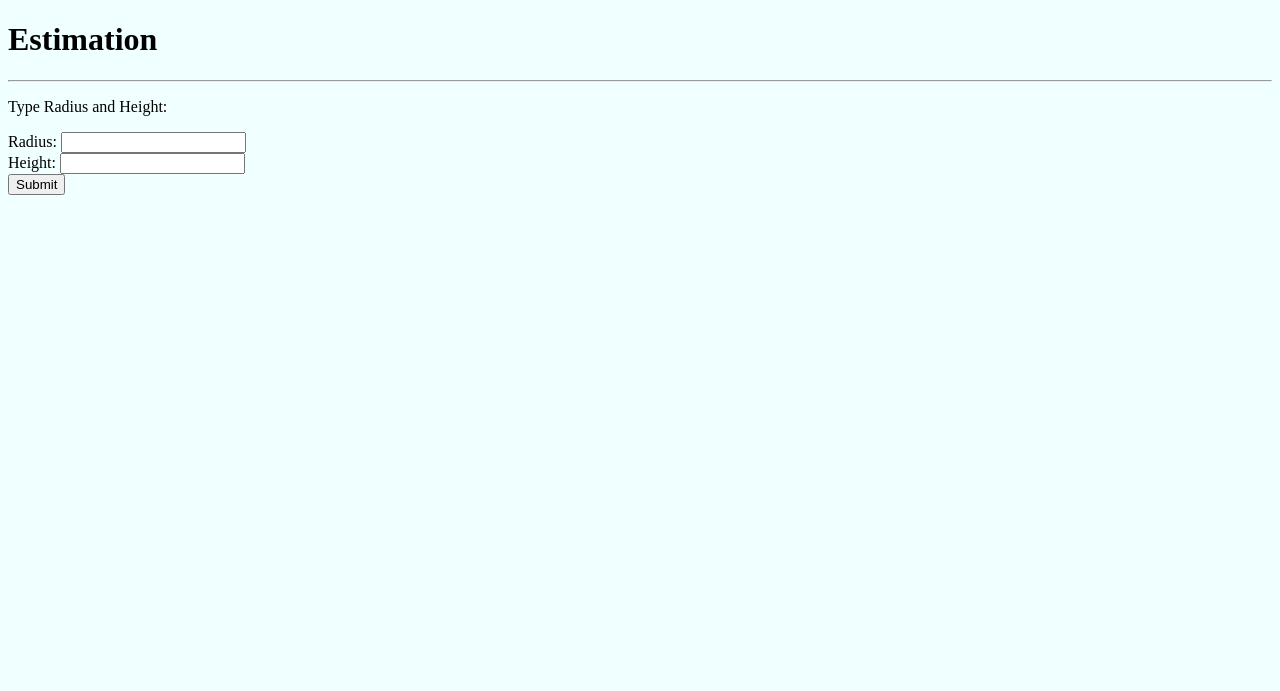
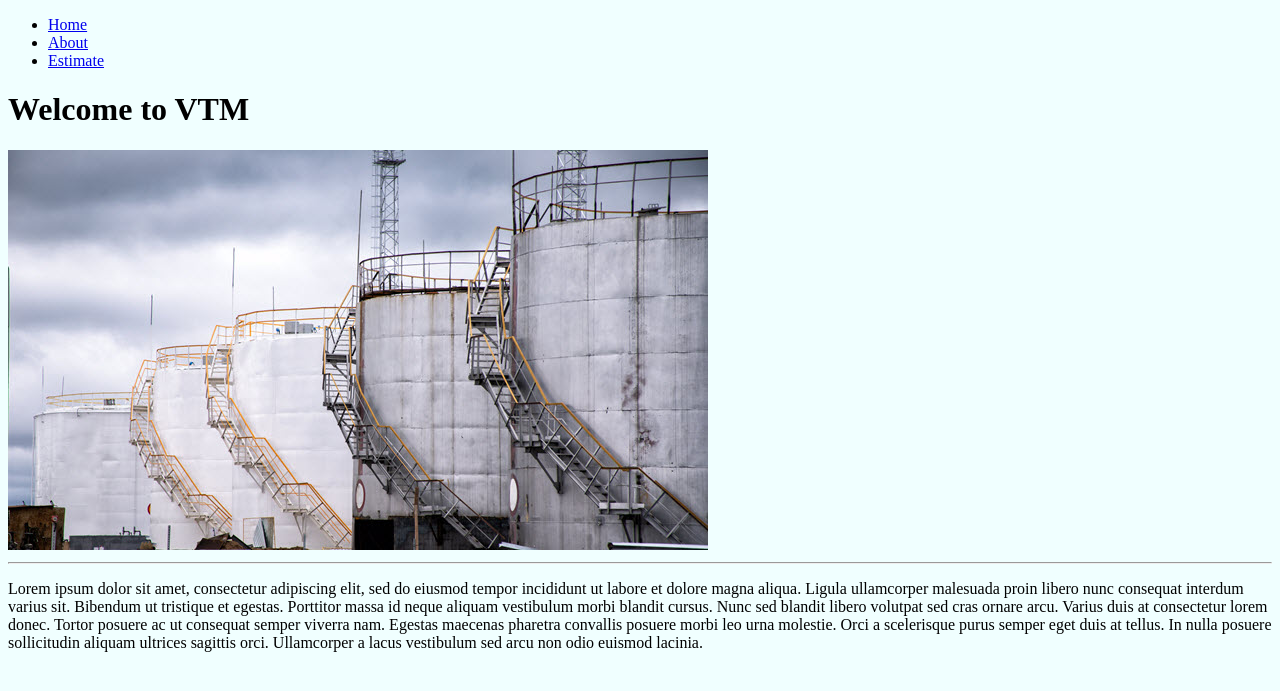
Before and after one commit to Keunjin-Yuk/vtm-site, a Flask app: page / in a window 1280 px wide. Shown: the top 691 px of the page. Run offline with Flask 2, Linux system fonts and the light colour scheme.

Commit message:
12th commit

```diff
--- a/app.py
+++ b/app.py
@@ -1,5 +1,5 @@
 from flask import Flask
-from flask import render_template
+from flask import render_template, redirect, request, url_for
 
 app = Flask(__name__)
 
@@ -7,14 +7,39 @@ app = Flask(__name__)
 def index():
     return render_template('index.html' , pageTitle='Flask Server Honme page')
 
-@app.route('/jin')
+@app.route('/about')
 def jin():
-    return render_template('jin.html', pageTitle='ALL About Jin')
+    return render_template('about.html', pageTitle='About VTM')
 
-@app.route('/estimate')
+@app.route('/estimate', methods=['POST','GET'])
 def estimate():
+    Estimate=''
+    if request.method == 'POST':
+        form=request.form
+        Radius = float(form['Radius'])
+        Height = float(form['Height'])
+        pi=3.14
 
-    return render_template('estimate.html', pageTitle='Estimation')
+        tanktoparea=pi*(Radius*Radius)
+
+        tanksidearea= 2*(pi*(Radius*Height))
+
+        totalarea= tanktoparea+tanksidearea
+
+        inchtosq= totalarea/144
+
+        materialcost=25
+        totalmaterialcost=materialcost*inchtosq
+
+        laborcost=15
+        totallaborcost=laborcost*inchtosq
+
+        Estimate = totalmaterialcost + totallaborcost
+
+        #return redirect(url_for('index'))
+        return render_template('estimate.html', pageTitle='Estimation',Estimate=Estimate)
+    #return redirect(url_for('estimate'))
+    return render_template('estimate.html', pageTitle='Estimation',Estimate=Estimate)
 
 if __name__ == '__main__':
     app.run(debug=True)
--- a/templates/base.html
+++ b/templates/base.html
@@ -7,6 +7,15 @@
     <link rel="stylesheet" type="text/css" href="{{ url_for('static', filename='css/stylesheet.css') }}">
 </head>
     <body>
+        <div id="menubar">
+            <nav>
+              <ul id="navlist">
+                <li> <a href="/"> Home </a> </li>
+                <li> <a href="about"> About </a> </li>
+                <li> <a href="estimate"> Estimate </a></li>
+              </ul>
+            </nav>
+          </div><!-- close the #menubar div -->
     {% block body %}
     {% endblock %}
 
--- a/templates/index.html
+++ b/templates/index.html
@@ -2,18 +2,11 @@
 
 {% block body %}
 
-<h1>Estimation</h1>
+<h1>Welcome to VTM</h1>
+<img src = "{{ url_for('static', filename='images/above_ground_vertical_tanks.jpg') }}" />
 
     <hr>
-    <p>Type Radius and Height:</p>
-    <form action="/estimate" method = "post">
-        <label for="Radius">Radius:</label>
-        <input type="float" id="Radius" name="Radius" />
-        <br />
-        <label for="Height">Height:</label>
-        <input type="float" id="Height" name="Height" />
-        <br />
-        <input type="submit" id="Submit" value="Submit" />
-    </form>
+    <p>Lorem ipsum dolor sit amet, consectetur adipiscing elit, sed do eiusmod tempor incididunt ut labore et dolore magna aliqua. Ligula ullamcorper malesuada proin libero nunc consequat interdum varius sit. Bibendum ut tristique et egestas. Porttitor massa id neque aliquam vestibulum morbi blandit cursus. Nunc sed blandit libero volutpat sed cras ornare arcu. Varius duis at consectetur lorem donec. Tortor posuere ac ut consequat semper viverra nam. Egestas maecenas pharetra convallis posuere morbi leo urna molestie. Orci a scelerisque purus semper eget duis at tellus. In nulla posuere sollicitudin aliquam ultrices sagittis orci. Ullamcorper a lacus vestibulum sed arcu non odio euismod lacinia.</p>
+
 
 {% endblock %}
--- a/templates/jin.html
+++ /dev/null
@@ -1,6 +0,0 @@
-{% extends 'base.html' %}
-
-{% block title %} Welcome to Jin's Page {% endblock %}
-
-
-{% block body %} It's Jin! {% endblock %}
```
Also changed, not shown: templates/about.html (added, +14 -0 lines), templates/estimate.html (+21 -0 lines).
